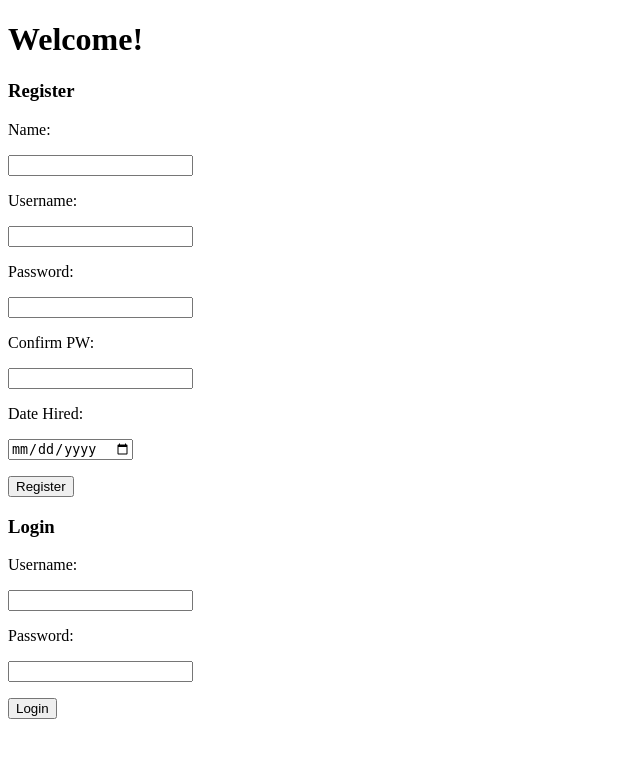
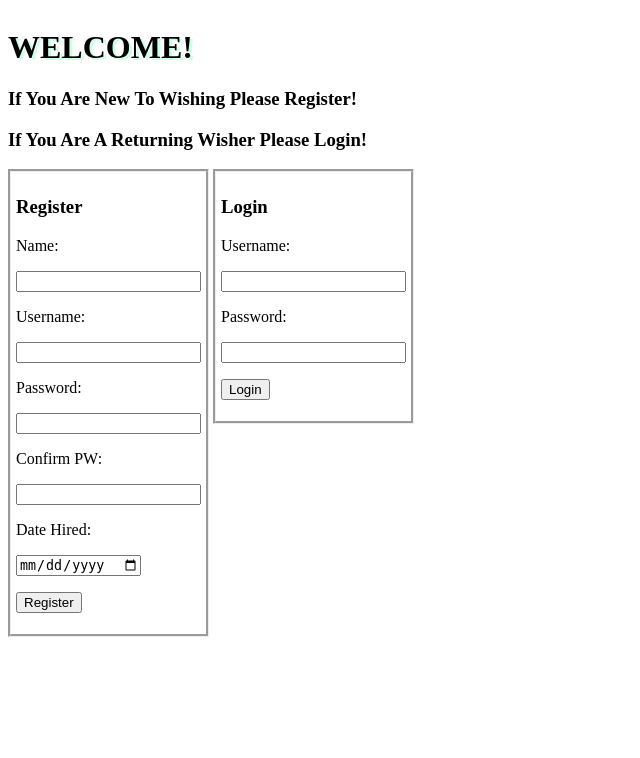
Before and after one commit to SR35984/wish_list, a Django app: page / in a window 1280 px wide. Shown: the top 758 px of the page, without its empty margins (0-640 px from the left). Run offline with Django 3.2, Linux system fonts and the light colour scheme.

Commit message:
new commit

```diff
--- a/apps/wish_app/models.py
+++ b/apps/wish_app/models.py
@@ -98,12 +98,10 @@ class ItemManager(models.Manager):
 		item = Item.objects.get(id= item_id)
 		user.wishes.add(item)
 
-
 	def remove_wish(self, item_id, user_id):
 		user = User.objects.get(id= user_id)
 		item = Item.objects.get(id= item_id)
 		user.wishes.remove(item)
-
 
 	def create_item(self, form_data, user_id):
 		user = User.objects.get(id=user_id)
--- a/apps/wish_app/templates/wish_app/create.html
+++ b/apps/wish_app/templates/wish_app/create.html
@@ -3,6 +3,9 @@
 
 <head>
 	<title>Create Item</title>
+	<style>
+		body { background-color: #ccffe6; }
+	</style>
 </head>
 
 <body>
--- a/apps/wish_app/templates/wish_app/dashboard.html
+++ b/apps/wish_app/templates/wish_app/dashboard.html
@@ -12,6 +12,9 @@
 	 crossorigin="anonymous"></script>
 	{% load staticfiles %}
 	<link rel="stylesheet" href="{% static 'wish_app/style.css' %}">
+	<style>
+		body { background-color: #ccffe6; }
+	</style>
 </head>
 <body>
 	<div class="wrapper" style="padding-left: 15px; padding-top: 15px">
--- a/apps/wish_app/templates/wish_app/index.html
+++ b/apps/wish_app/templates/wish_app/index.html
@@ -2,10 +2,12 @@
 <html>
 <head>
 	<title>Login and Register</title>
+	<style>
+		div { display: inline-block; vertical-align: top; }
+	</style>
 </head>
 <body>
 	<div class="wrapper">
-
 		{% if messages %}
 		<ul>
 			{% for message in messages %}
@@ -13,11 +15,12 @@
 			{% endfor %}
 		</ul>
 		{% endif %}
-
-		<h1>Welcome!</h1>
+			<h1 style="text-shadow: 3px 2px  #ccffe6;">WELCOME!</h1>
+			<h3>If You Are New To Wishing Please Register!</h3>
+			<h3>If You Are A Returning Wisher Please Login!</h3>
+			<div style="border-style:groove; padding: 5px;">
 				<form class="topform" action="{% url 'register' %}" method="post">
 					{% csrf_token %}
-
 					<h3>Register</h3>
 					<p>Name:</p>
 					<input type="text" name="name" />
@@ -38,7 +41,8 @@
 						<input type="submit" value="Register" />
 					</p>
 				</form>
-
+			</div>
+			<div style="border-style:groove; padding: 5px;">
 				<form class="btform" action="{% url 'login' %}" method="post">
 					{% csrf_token %}
 					<h3>Login</h3>
@@ -52,5 +56,6 @@
 					</p>
 				</form>
 			</div>
+	</div>
 </body>
 </html>
--- a/apps/wish_app/templates/wish_app/item.html
+++ b/apps/wish_app/templates/wish_app/item.html
@@ -4,6 +4,9 @@
 <head>
 	<title>Wish Items</title>
 </head>
+<style>
+	body { background-color: #ccffe6; }
+</style>
 
 <body>
 	<div class="wrapper" style="padding-left: 15px;">
```
Also changed, not shown: db.sqlite3. Lines whose indentation alone changed are shown as unchanged.
